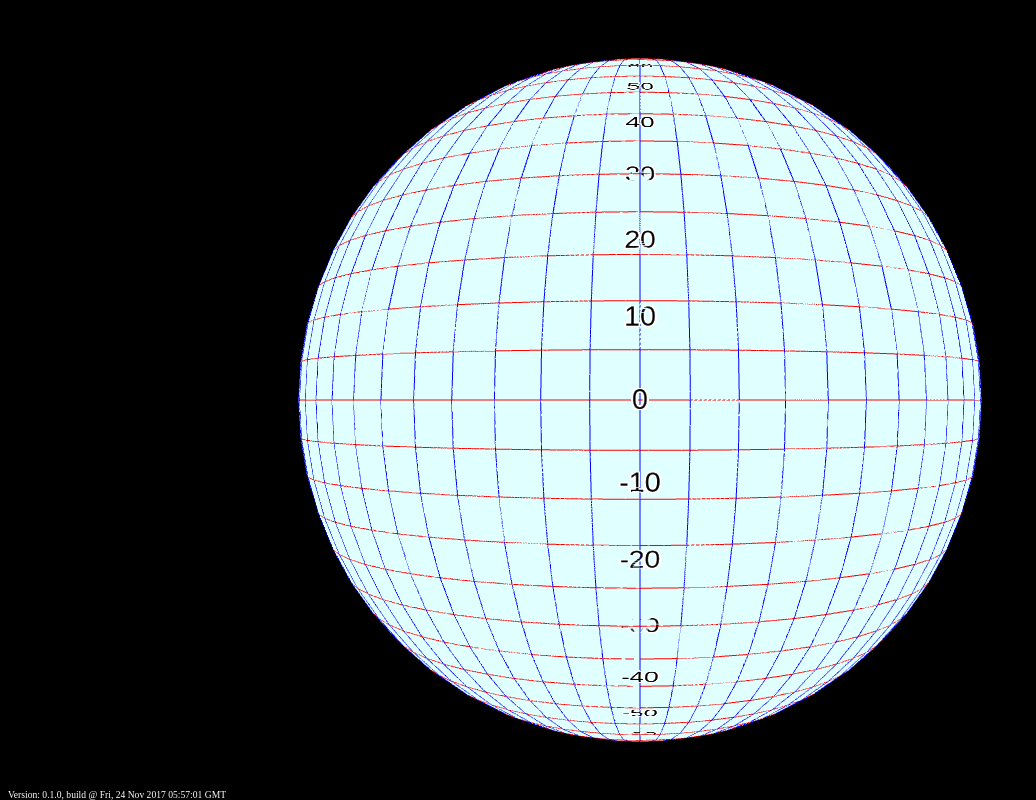
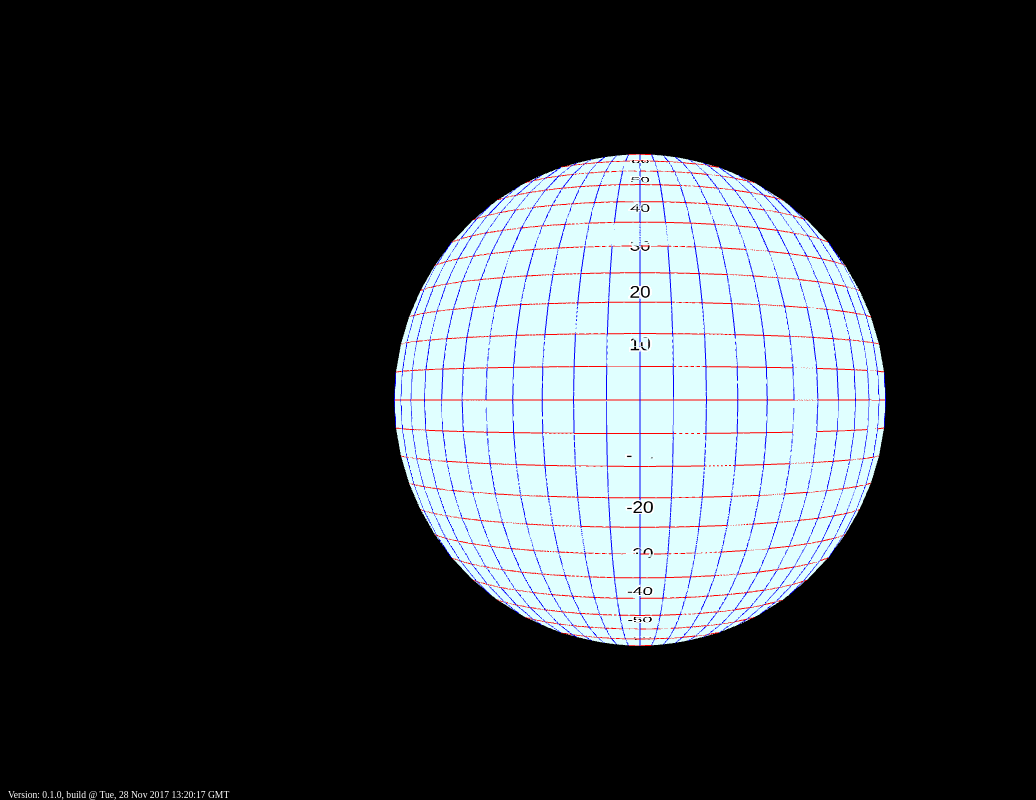
Before and after one commit to vincent7128/webgl-planet, a website: page antimeridian.html in a window 1280 px wide. Shown: the whole page, without its empty margins (0-1036 px from the left). Drawn offline with Linux system fonts and the light colour scheme.

Commit message:
build gh-pages

```diff
--- a/antimeridian.html
+++ b/antimeridian.html
@@ -9,6 +9,6 @@
     </head>
     <body>
         <div class='webgl-planet'></div>
-        <footer>Version: 0.1.0, build @ Fri, 24 Nov 2017 05:57:01 GMT<footer>
+        <footer>Version: 0.1.0, build @ Tue, 28 Nov 2017 13:20:17 GMT<footer>
     </body>
 </html>
```
Also changed, not shown: countries.html (+1 -1 lines), index.html (+1 -1 lines), dist/js/webgl-planet.js.
